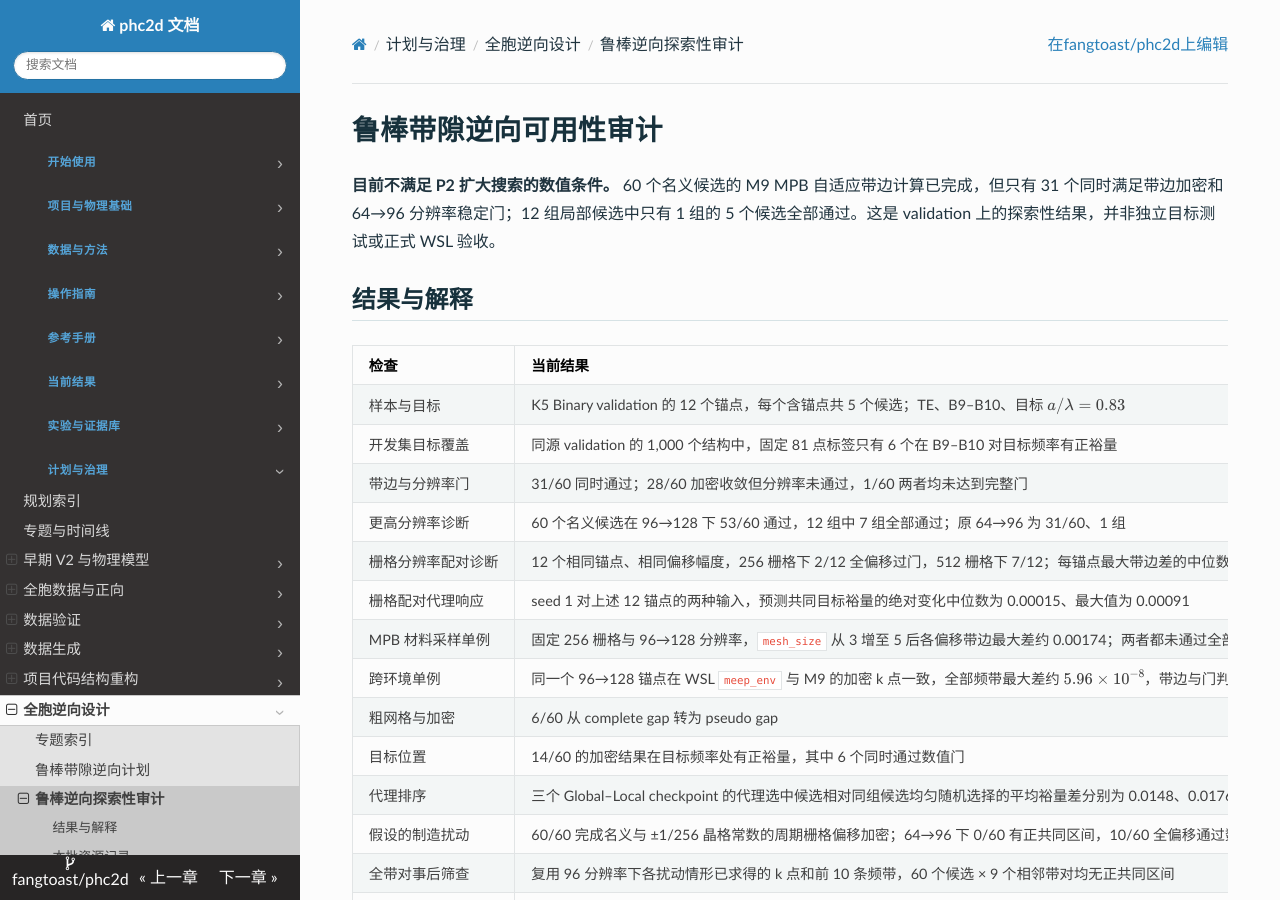
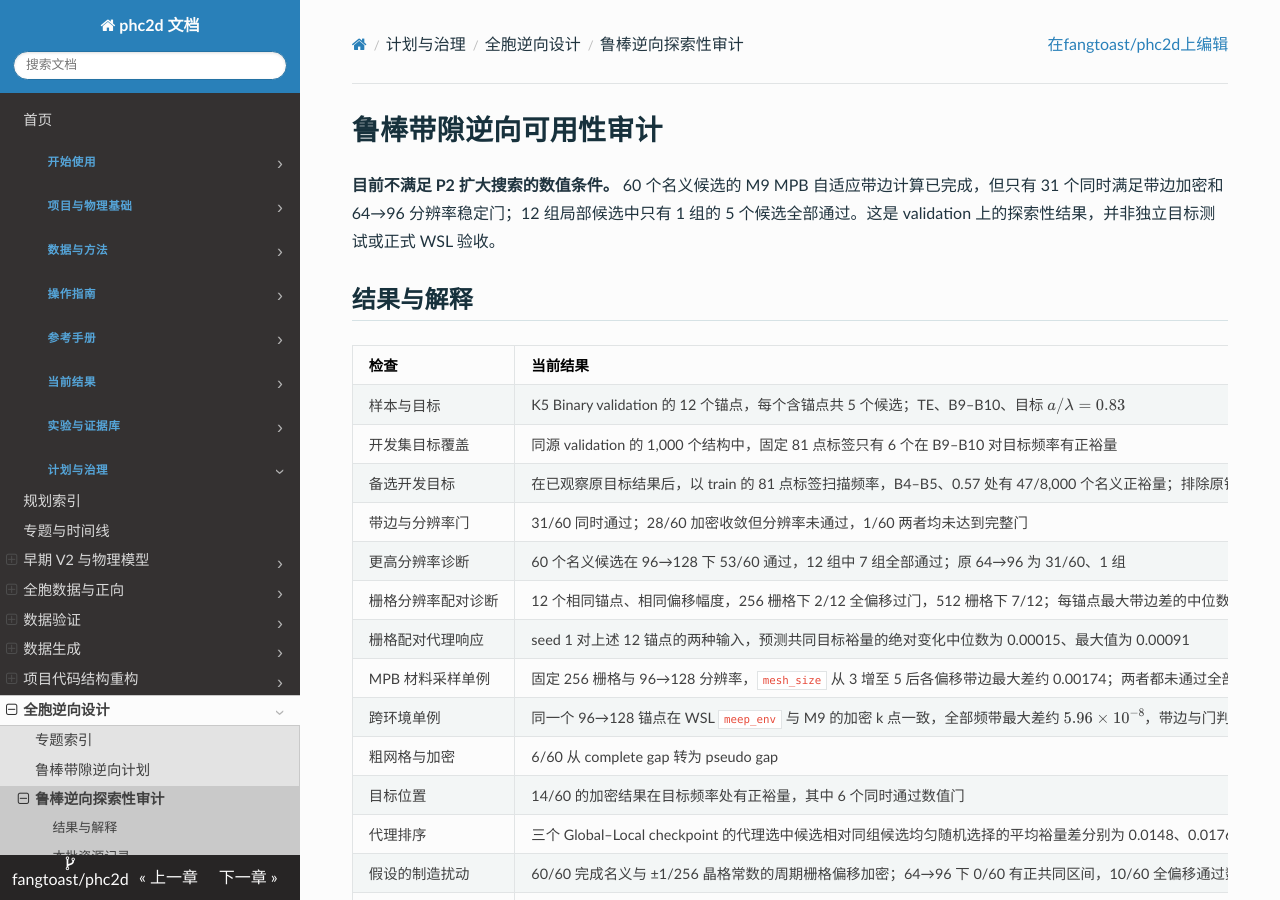
Before and after one commit to fangtoast/phc2d, an MkDocs documentation site: the page built from docs/results/inverse/鲁棒带隙逆向可用性审计.md, in a window 1280 px wide and 900 px high. Built offline with MkDocs 1.6.1, drawn with Linux system fonts in a browser that asks for light colours; some of the changed text lies outside the part shown.

Commit message:
Record alternate target development screening

```diff
--- a/docs/results/inverse/鲁棒带隙逆向可用性审计.md
+++ b/docs/results/inverse/鲁棒带隙逆向可用性审计.md
@@ -35,6 +35,7 @@ source_artifacts:
 |---|---|---|
 | 样本与目标 | K5 Binary validation 的 12 个锚点，每个含锚点共 5 个候选；TE、B9–B10、目标 $a/\lambda=0.83$ | 样本与频率在查看开发分布后确定，不是预注册测试 |
 | 开发集目标覆盖 | 同源 validation 的 1,000 个结构中，固定 81 点标签只有 6 个在 B9–B10 对目标频率有正裕量 | 是名义粗标签统计；未加密带边、未施加扰动，不等于物理成功数，也不能外推 test |
+| 备选开发目标 | 在已观察原目标结果后，以 train 的 81 点标签扫描频率，B4–B5、0.57 处有 47/8,000 个名义正裕量；排除原锚点后 validation 的正/近零/负层分别有 6/0/982 个 | 新目标属于事后开发诊断；按原三层要求缺少近零层，不能视为完整独立审计或正式测试 |
 | 带边与分辨率门 | 31/60 同时通过；28/60 加密收敛但分辨率未通过，1/60 两者均未达到完整门 | 主要瓶颈是当前结构上的分辨率，而非求解任务失败 |
 | 更高分辨率诊断 | 60 个名义候选在 96→128 下 53/60 通过，12 组中 7 组全部通过；原 64→96 为 31/60、1 组 | 6 个候选仍未通过分辨率门、1 个未通过加密门；两套协议分别记录 |
 | 栅格分辨率配对诊断 | 12 个相同锚点、相同偏移幅度，256 栅格下 2/12 全偏移过门，512 栅格下 7/12；每锚点最大带边差的中位数为 0.00082 | 均无正共同区间；两种栅格不属于同一表示合同，不能混算 |
@@ -90,3 +91,5 @@ seed 2 的完整三偏移预测谱 SHA-256 为 `c86c2a5404650e15367083dc049f7bb3
 seed 1 梯度与候选方向输出位于同一 N56 目录，输出 SHA-256 为 `73658e0aa7f9c8e3ed4801fd240075b225e0afb02f7429c93a5a550d14652c4a`；局部镜像和配对分析位于上述本地预检 run。N40 的其余梯度任务仍待调度，不能将单 seed 结果外推为模型族结论。
 
 单候选在线交接的 N56 提议、M9 三偏移求解记录及决策状态保留在本地预检 run 的 `feedback_gpu_proposal_seed1/`；M9 结果 SHA-256 为 `b77248987fea1b0300b5c93d38113a4d318de6abe04b388492a0a1877629c7a6`。复核包括候选身份、偏移栅格、各层频谱及数值门；这次预检不改变 P2 的准入结论。
+
+备选目标的 train 扫描、validation 分层和 8 个锚点物理诊断输入保留在本地预检 run；抽样 seed、缺失层和原锚点排除清单均在记录中。锚点求解尚未完成，不能据此声称物理带隙或新的 P2 通过。
```
